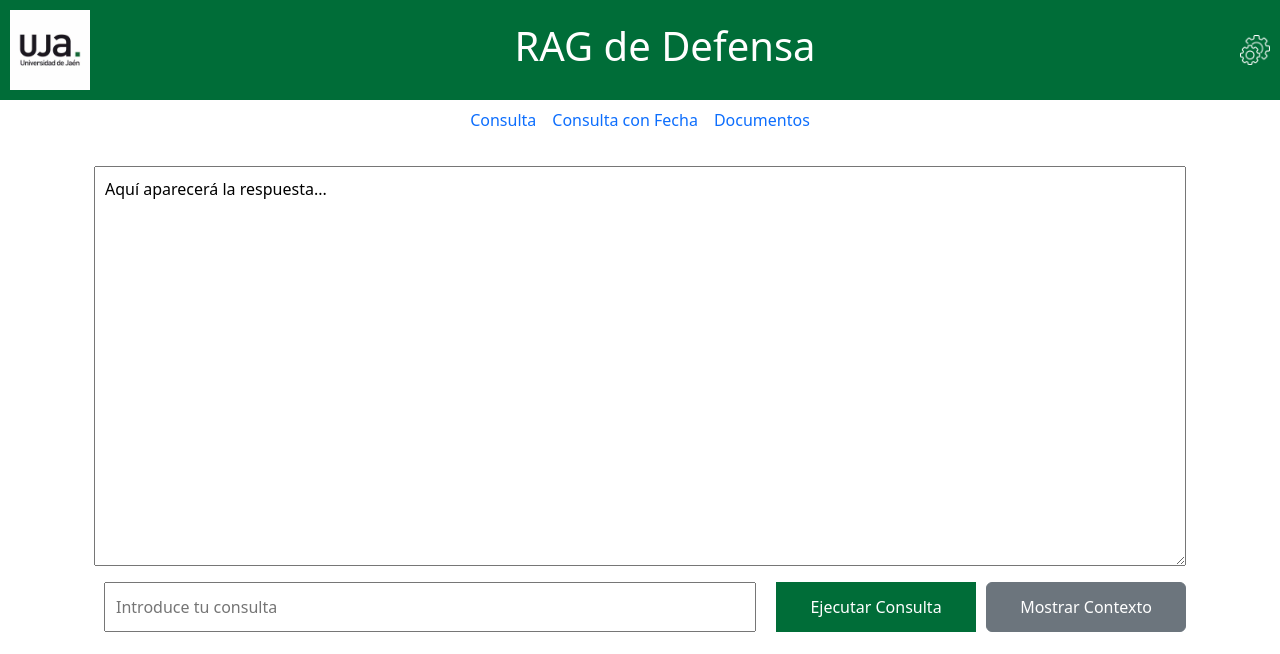
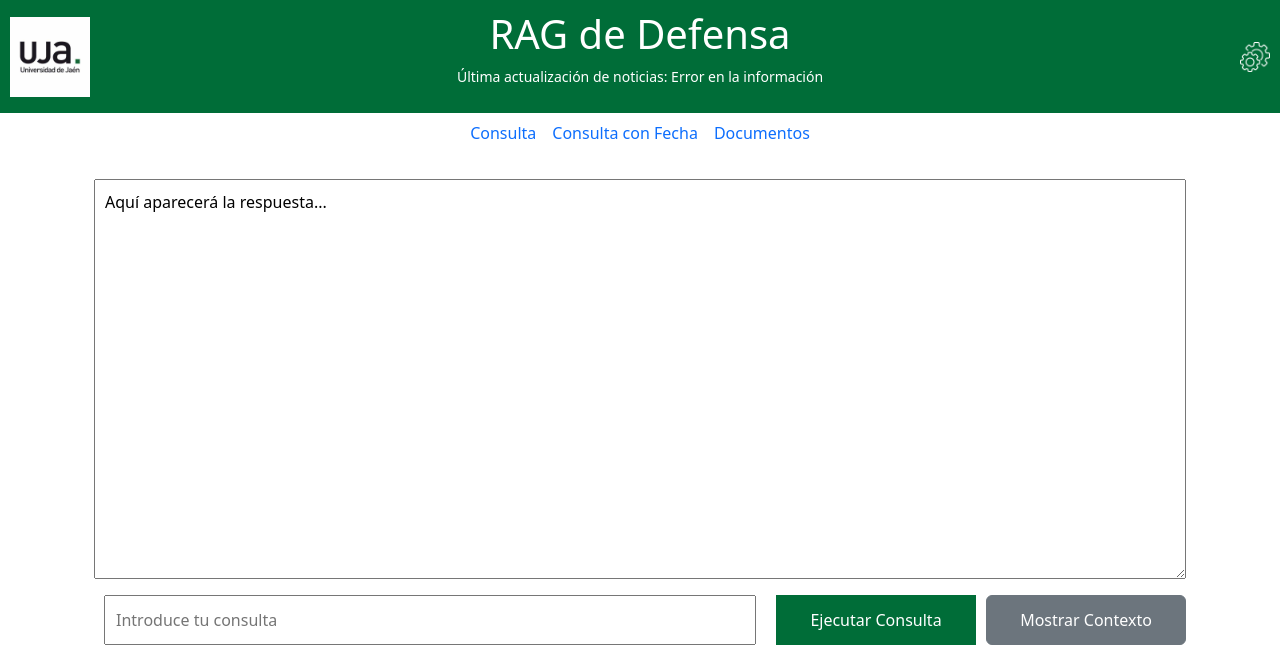
Before and after one commit to RubenHigue/CrawlerNoticiasTFG, a Flask app: page / in a window 1280 px wide. Shown: the top 654 px of the page. Run offline with Flask 3, Linux system fonts and the light colour scheme; data that the repository does not hold is empty.

Commit message:
Añadidas la información sobre la fecha de la última actualización de noticias.

```diff
--- a/static/styles.css
+++ b/static/styles.css
@@ -24,6 +24,10 @@
     margin: 10px;
     width: 100%;
     max-width: 200px;
+}
+
+#img-op-avanzadas{
+    padding-left: 50px;
 }
 
 input[type="text"] {
--- a/templates/base.html
+++ b/templates/base.html
@@ -11,8 +11,12 @@
 <body>
     <header class="header">
         <img src="{{ url_for('static', filename='images/LogoUJA.jpg') }}" alt="Logo UJA" class="logo" onclick="window.location.href='{{ url_for('query_tab') }}'">
-        <h1 class="text-center flex-grow-1">RAG de Defensa</h1>
-        <img src="{{ url_for('static', filename='images/base-de-datos-2.png') }}"
+        <div>
+            <h1 class="text-center flex-grow-1">RAG de Defensa</h1>
+            <p class="text-center small">Última actualización de noticias: {{ last_crawl_date }}</p>
+        </div>
+
+        <img id="img-op-avanzadas" src="{{ url_for('static', filename='images/base-de-datos-2.png') }}"
              alt="Menú"
              class="menu-icon"
              title="Opciones avanzadas"
@@ -21,7 +25,8 @@
     </header>
 
     <!-- Menú de pestañas -->
-    <ul class="nav nav-underline">
+    <div>
+        <ul class="nav nav-underline" style="margin:auto">
         <li class="nav-item">
             <a class="nav-link {% if request.path == '/query_tab' %}active{% endif %}" href="{{ url_for('query_tab') }}">Consulta</a>
         </li>
@@ -32,6 +37,7 @@
             <a class="nav-link {% if request.path == '/documents_tab' %}active{% endif %}" href="{{ url_for('documents_tab') }}">Documentos</a>
         </li>
     </ul>
+    </div>
 
     <div class="container mt-4">
         {% block content %}{% endblock %}
@@ -74,7 +80,10 @@
         function runScraping() {
             fetch('/run_scraping', { method: 'POST' })
                 .then(response => response.text())
-                .then(data => alert(data))
+                .then(data =>{
+                     alert(data);
+                     location.reload();
+                })
                 .catch(error => console.error('Error:', error));
         }
 
```
